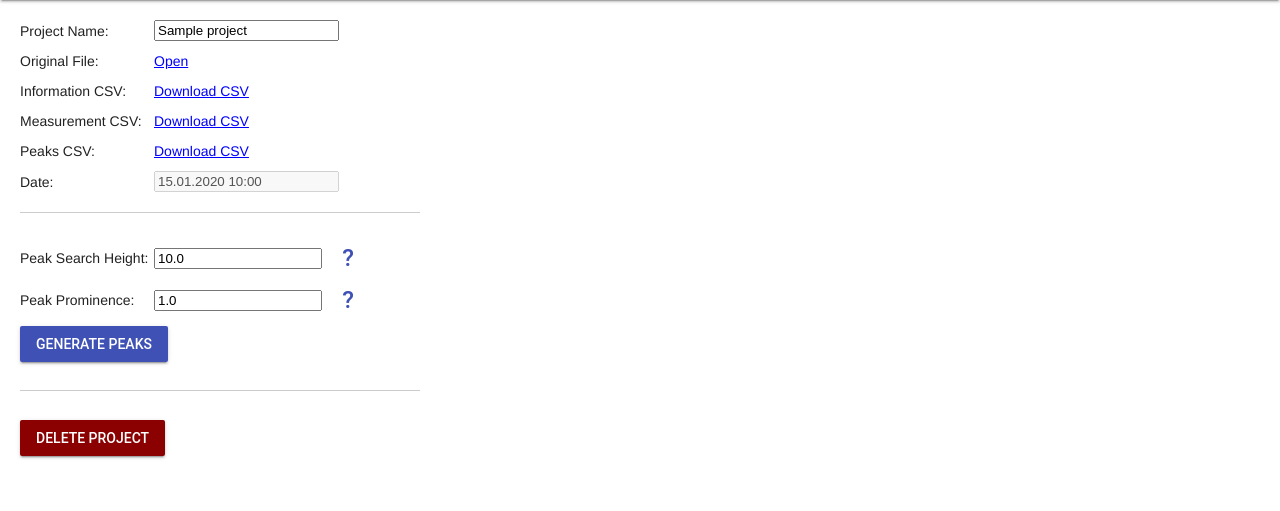
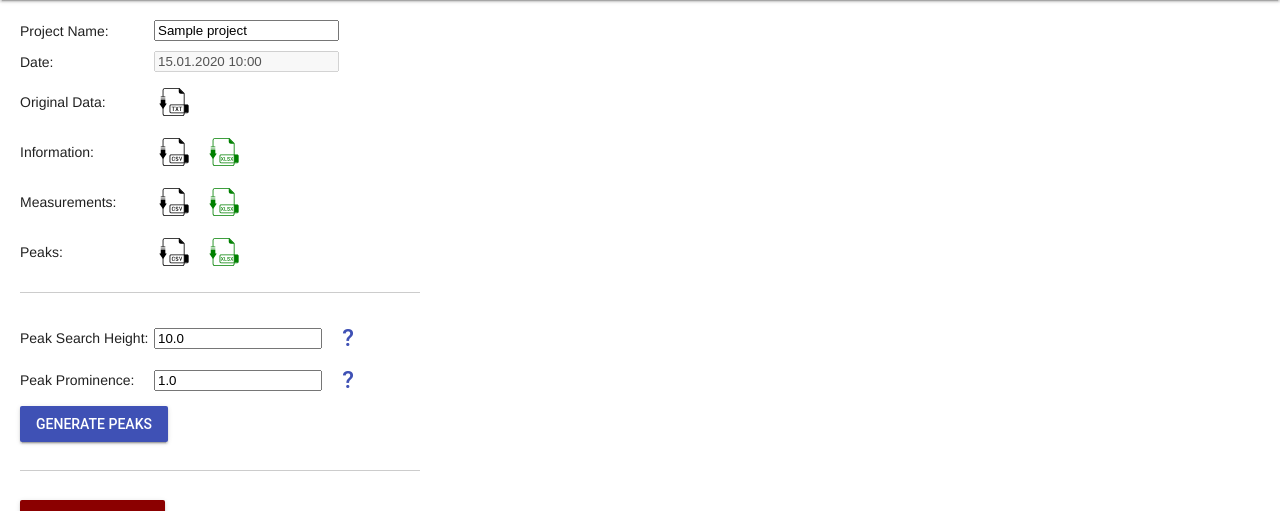
Before and after one commit to konrad-adamski/DSC_Analyzer, a Flask app: page /1/ in a window 1280 px wide. Shown: the part 64-575 px from the top of the page. Run offline with Flask 3, Linux system fonts and the light colour scheme; tables that the repository leaves empty hold one stand-in row (values such as "Sample post").

Commit message:
Download + Errors

```diff
--- a/app.py
+++ b/app.py
@@ -1,8 +1,11 @@
 import os
 
-from flask import Flask, send_from_directory, redirect, url_for, send_file
+from flask import Flask, send_from_directory, redirect, url_for, send_file, render_template, jsonify, request
+from werkzeug.utils import secure_filename
+
 from app_view import view_bp
 from app_project import project_bp
+from models import Project
 from utils.database import init_db
 from utils.template_tag import loop, loop_max3
 
@@ -41,26 +44,40 @@ def data(filename):
     return send_from_directory('data', filename)
 
 
-@app.route('/download_excel')
-def download_excel():
-    # Erstelle ein DataFrame als Beispiel
-    data = {'Number': [1, 2, 3], 'Amount': [50.0, 20.5, 31.75], 'Description': ['A', 'B', 'C']}
-    df = pd.DataFrame(data)
+@app.route('/download_excel/<int:project_id>/<string:attribute>/<string:filename>/')
+def download_excel(project_id, attribute, filename):
+    sample = request.args.get('sample')
+    segment = request.args.get('segment')
 
-    # Erstelle eine BytesIO-Instanz, um die Datei im Speicher zu speichern
+    project = Project.query.get(project_id)
+    if not project:
+        return jsonify({'error': 'Project not found'}), 404
+
+    attr_value = getattr(project, attribute, None)
+    if not attr_value:
+        return jsonify({'error': 'Attribute not found'}), 404
+
+    file_path = str(os.path.join(app.config['UPLOAD_FOLDER'], attr_value))
+    df = pd.read_csv(file_path, sep=';')
+
+    if sample and segment:
+        series = sample + '_S' + segment
+        print(series)
+
+        if attribute == "peaks_csv":
+            df = df[df["Series"] == series]
+        elif attribute == "measurements_csv":
+            df = df[[series]]
+
     output = BytesIO()
-
-    # Erstelle einen Pandas Excel writer mit XlsxWriter als Engine und speichere in BytesIO
     with pd.ExcelWriter(output, engine='xlsxwriter') as writer:
         add_to_excel(df, writer)
-        #writer.save()
-        #writer.book.close()
-
-    # Gehe zum Anfang des BytesIO-Stream, um die Datei zu senden
     output.seek(0)
 
+    # Sicherstellen, dass der Dateiname sicher ist (keine ungültigen Zeichen enthält)
+    safe_filename = secure_filename(filename)
     return send_file(output, mimetype='application/vnd.openxmlformats-officedocument.spreadsheetml.sheet',
-                     as_attachment=True, download_name='download.xlsx')
+                     as_attachment=True, download_name=safe_filename)
 
 
 if __name__ == '__main__':
--- /dev/null
+++ b/static/script/download.js
@@ -0,0 +1,22 @@
+ function excelDownload(projectId, attribute) {
+    let attr_type = attribute.split("_")[0]
+    let filename = prompt("Bitte geben Sie den Namen für die Excel-Datei ein:", `project${projectId}_${attr_type}_download`);
+    if (filename) {
+        filename += ".xlsx";  // Stelle sicher, dass die Dateiendung angehängt wird
+        window.location.href = `/download_excel/${projectId}/${attribute}/${encodeURIComponent(filename)}`;
+    }
+}
+
+
+
+function excelDownload_for_series(projectId, attribute, sample, segment) {
+    let attr_type = attribute.split("_")[0];
+    let filename = prompt("Bitte geben Sie den Namen für die Excel-Datei ein:", `project${projectId}_${attr_type}_${sample}_download`);
+    if (filename) {
+        filename += ".xlsx";  // Stelle sicher, dass die Dateiendung angehängt wird
+        let encodedFilename = encodeURIComponent(filename);
+        let encodedSample = encodeURIComponent(sample);
+        let encodedSegment = encodeURIComponent(segment);
+        window.location.href = `/download_excel/${projectId}/${attribute}/${encodedFilename}/?sample=${encodedSample}&segment=${encodedSegment}`;
+    }
+}
--- a/static/style/basic.css
+++ b/static/style/basic.css
@@ -1,4 +1,4 @@
-
+/* Text or CSV  */
 .a_icon {
     display: inline-block; /* Damit padding und border-radius angewendet werden */
     padding: 5px; /* Abstand um das Icon */
@@ -11,20 +11,34 @@
     background: rgba(73, 117, 142, 0.24);
 }
 
+/* Excel */
+.button_img {
+    display: inline-block; /* Damit padding und border-radius angewendet werden */
+    padding: 5px; /* Abstand um das Bild */
+    text-align: center; /* Zentriert das Bild horizontal */
+    border-radius: 50%; /* Macht den Hintergrund rund */
+    transition: background-color 0.3s; /* Weicher Übergang für den Hintergrund */
+}
+
+.button_img:hover {
+    background-color: rgba(73, 117, 142, 0.24); /* Farbe beim Darüberfahren mit der Maus */
+    cursor: pointer;
+}
+
+/* Text, CSV  or Excel */
+.img_icon {
+    vertical-align: middle; /* Zentriert das Bild vertikal */
+    height: 30px;
+    width: auto; /* Erhält das Seitenverhältnis des Bildes */
+}
+
+/* Other classes */
+.navigation__separator {
+    border-top: 1px solid #ddd;
+    margin: 6px 12px;
+}
+
 hr {
     width: 100%;
     margin: 20px 0;
 }
-
-.img_icon {
-    vertical-align: middle; /* Zentriert das Bild vertikal */
-    height: 90%; /* Nutzt die volle Höhe des Elternelements */
-    width: auto; /* Erhält das Seitenverhältnis des Bildes */
-}
-
-
-
-.navigation__separator {
-    border-top: 1px solid #ddd;
-    margin: 6px 12px;
-}
--- a/static/style/form.css
+++ b/static/style/form.css
@@ -15,9 +15,9 @@
     margin-right: 10px; /* Optionaler Abstand rechts vom Input-Feld */
 }
 
+
 .form-group a {
-    width: 200px; /* Feste Breite für Input-Felder */
-    margin-right: 10px; /* Optionaler Abstand rechts vom Input-Feld */
+    margin-right: 10px;
     color: blue;
 }
 
--- a/templates/project_overview.html
+++ b/templates/project_overview.html
@@ -2,6 +2,7 @@
 
 {% block head %}
     <link rel="stylesheet" href="{{ url_for('static', filename='style/form.css') }}?v=1">
+    <link rel="stylesheet" href="{{ url_for('static', filename='style/basic.css') }}?v=1">
 
 {% endblock head %}
 
@@ -35,38 +36,55 @@
                 <input type="hidden" name="action" value="name_edit"><!-- zur Identifizierung des POSTs  -->
             </form>
             <div class="form-group">
-                <label for="og_file">Original File:</label>
-                <a href="{{ url_for('data', filename=project.ascii_file) }}">Open</a>
+                <label for="date">Date:</label>
+                <input class="mdl-js-textfield" type="text" id="date" value="{{ project.date.strftime('%d.%m.%Y %H:%M') if project.date else '' }}" name="project_date" disabled>
             </div>
             <div class="form-group">
-                <label for="information_csv">Information CSV:</label>
+                <label for="og_file">Original Data:</label>
+                <a class="a_icon" href="{{ url_for('data', filename=project.ascii_file) }}">
+                    <img class = "img_icon" src="{{ url_for('static', filename='icons/download_txt.svg') }}" alt="Open">
+                </a>
+            </div>
+            <div class="form-group">
+                <label for="information_csv">Information:</label>
                 {% if project.info_csv %}
-                <a href="{{ url_for('data', filename=project.info_csv) }}">Download CSV</a>
+                <a class="a_icon" href="{{ url_for('data', filename=project.info_csv) }}">
+                    <img class = "img_icon" src="{{ url_for('static', filename='icons/download_csv.svg') }}" alt="Download CSV">
+                </a>
+                <div class="button_img" onclick="excelDownload({{ project.id }}, 'info_csv')">
+                    <img class="img_icon" src="{{ url_for('static', filename='icons/download_xlsx.svg') }}" alt="Download X">
+                </div>
+
                 {% else %}
                     <b>-</b>
                 {% endif %}
             </div>
             <div class="form-group">
-                <label for="measurements_csv">Measurement CSV:</label>
+                <label for="measurements_csv">Measurements:</label>
                 {% if project.measurements_csv %}
-                    <a href="{{ url_for('data', filename=project.measurements_csv) }}">Download CSV</a>
+                    <a class="a_icon" href="{{ url_for('data', filename=project.measurements_csv) }}">
+                        <img class = "img_icon" src="{{ url_for('static', filename='icons/download_csv.svg') }}" alt="Download CSV">
+                    </a>
+                    <div class="button_img" onclick="excelDownload({{ project.id }}, 'measurements_csv')">
+                        <img class="img_icon" src="{{ url_for('static', filename='icons/download_xlsx.svg') }}" alt="Download X">
+                    </div>
                 {% else %}
                     <b>-</b>
                 {% endif %}
             </div>
             <div class="form-group">
-                <label>Peaks CSV:</label>
+                <label>Peaks:</label>
                 {% if project.peaks_csv %}
-                    <a href="{{ url_for('data', filename=project.peaks_csv) }}">Download CSV</a>
+                    <a class="a_icon" href="{{ url_for('data', filename=project.peaks_csv) }}">
+                        <img class = "img_icon" src="{{ url_for('static', filename='icons/download_csv.svg') }}" alt="Download CSV">
+                    </a>
+                    <div class="button_img" onclick="excelDownload({{ project.id }}, 'peaks_csv')">
+                        <img class="img_icon" src="{{ url_for('static', filename='icons/download_xlsx.svg') }}" alt="Download X">
+                    </div>
                 {% else %}
                     <b>-</b>
                 {% endif %}
             </div>
-            <div class="form-group">
-                <label for="date">Date:</label>
-                <input class="mdl-js-textfield" type="text" id="date" value="{{ project.date.strftime('%d.%m.%Y %H:%M') if project.date else '' }}" name="project_date" disabled>
-            </div>
-
             <hr> <!-- Hier wird die Trennlinie eingefügt -->
             <div class="mdl-grid" style="padding-left: 0;">
                  <form id="generatePeaksForm" method="post" >
@@ -133,9 +151,9 @@
         if (show) {
             if (type === "prominence") {
                 // Setzen des Inhalts der Informationsblase, wenn sie angezeigt werden soll
-                bubble.innerHTML = 'Info zur Prominence';
+                bubble.innerHTML = "The prominence of a peak measures how much the peak stands out due to its intrinsic height<br>and its location relative to other peaks.<br>More peaks are found at a value of 0.001 and fewer peaks at 0.1.";
             } else if (type === "height") {
-                bubble.innerHTML = 'Info zur Height';
+                bubble.innerHTML = "This is the limit on the DSC axis, regardless of the +/- sign.<br>In the case of 0.3, only curve data above this height for segment 5<br>or below -0.3 for segment 3 (cooling down) is taken into account!";
             } else {
                 bubble.innerHTML = 'Lorem ipsum dolor sit amet, consectetur adipiscing elit.';
             }
@@ -150,8 +168,6 @@
         }
     }
 
-
-
-
     </script>
+    <script src="{{ url_for('static', filename='script/download.js') }}?v=1.0"></script>
 {% endblock content %}
--- a/utils/calc.py
+++ b/utils/calc.py
@@ -23,7 +23,6 @@ def get_peak_df(dframe, this_height=0.3, this_prominence=0.01):
 
 
 def get_series_peaks_data(dframe, series_name, this_height=0.3, this_prominence=0.01):
-    print("HHHHHHHHHHHHHHAAAAAAAAAALLLLLLLLLLO")
     if "S3" in series_name:
         dframe = -dframe
         # Finden der Peaks
--- a/utils/database.py
+++ b/utils/database.py
@@ -1,6 +1,4 @@
 from flask_sqlalchemy import SQLAlchemy
-
-
 db = SQLAlchemy()
 
 
```
Also changed, not shown: app_view.py (+3 -4 lines), templates/bokeh_plot.html (+8 -2 lines), templates/projects_list.html (+12 -11 lines), static/icons/csv_file.svg (added), static/icons/download_csv.svg (added), static/icons/download_txt.svg (added), static/icons/download_xlsx.svg (added), static/icons/edit.svg (renamed from static/icons/edit_icon.svg), static/icons/file_icon.svg (deleted), static/icons/text.svg (added), 1 other file.
